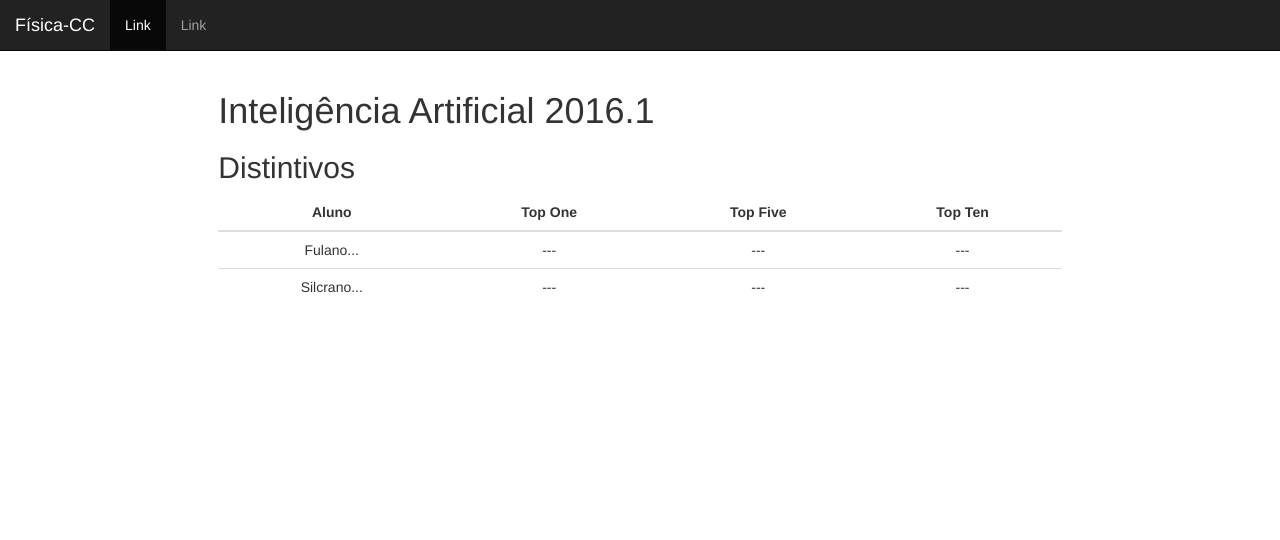
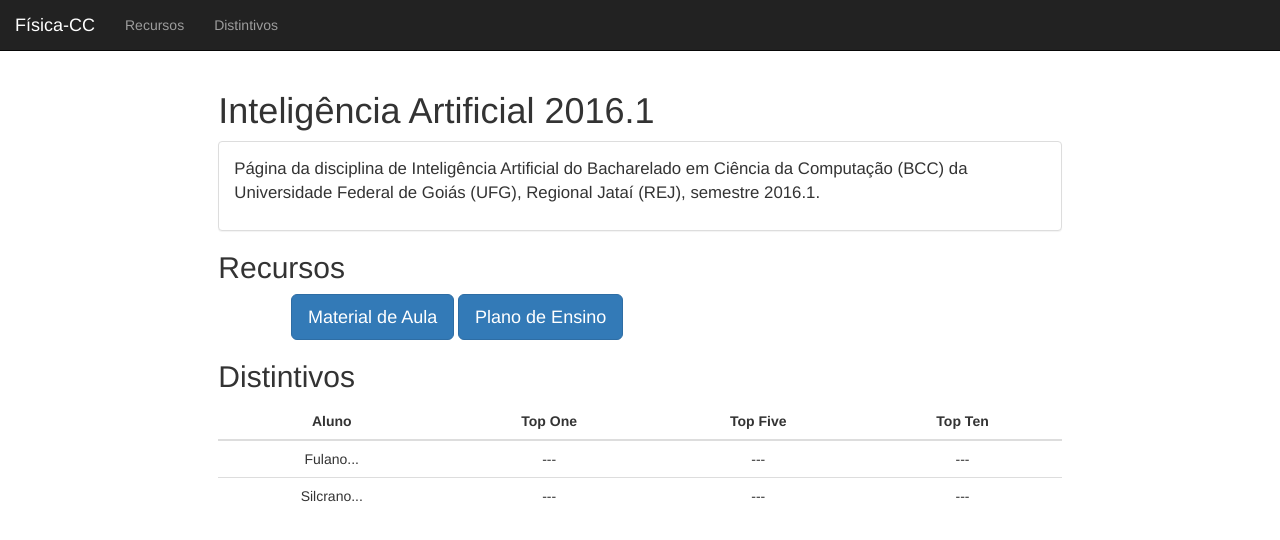
Before and after one commit to bispojr/ia, a plain HTML site: page index.html in a window 1280 px wide. Drawn offline with nearby package versions, Linux system fonts and the light colour scheme.

Commit message:
Pré-aula 2.

```diff
--- a/index.html
+++ b/index.html
@@ -18,7 +18,7 @@
       <script src="https://oss.maxcdn.com/respond/1.4.2/respond.min.js"></script>
     <![endif]-->
   </head>
-  <body>
+  <body style="padding-top: 70px;">
       <div class="row">
           <div class="col-md-12">
               <nav class="navbar navbar-inverse navbar-fixed-top">
@@ -31,14 +31,14 @@
                         <span class="icon-bar"></span>
                         <span class="icon-bar"></span>
                       </button>
-                      <a class="navbar-brand" href="#">Física-CC</a>
+                      <a class="navbar-brand" href="#topo">Física-CC</a>
                     </div>
 
                     <!-- Collect the nav links, forms, and other content for toggling -->
                     <div class="collapse navbar-collapse" id="bs-example-navbar-collapse-1">
                       <ul class="nav navbar-nav">
-                        <li class="active"><a href="#">Link <span class="sr-only">(current)</span></a></li>
-                        <li><a href="#">Link</a></li>
+                        <li><a href="#recursos">Recursos</a></li>
+                        <li><a href="#distintivos">Distintivos</a></li>
                       </ul>
                     </div><!-- /.navbar-collapse -->
                   </div><!-- /.container-fluid -->
@@ -46,12 +46,37 @@
             </div>
         </div>
 
-        <div class="row" style="margin-top: 5em;">
+        <div class="row">
             <div class="col-md-2"></div>
             <div class="col-md-8">
                 <h1>Inteligência Artificial 2016.1</h1>
+                    <a name="topo"></a>
+
+                    <div class="panel panel-default">
+                        <div class="panel-body">
+                            <p style="font-size: 1.2em;">
+                                Página da disciplina de Inteligência Artificial do Bacharelado em Ciência da Computação (BCC) da Universidade Federal de Goiás (UFG), Regional Jataí (REJ), semestre 2016.1.
+                            </p>
+                        </div>
+                    </div>
+
+                <h2 style="padding-top: 40px; margin-top: -40px;">Recursos</h2>
+                    <a name="recursos"></a>
+
+                    <div class="row">
+                        <div class="col-md-1"></div>
+                        <div class="col-md-8">
+                            <a class="btn btn-primary btn-lg" href="https://github.com/bispojr/ia/tree/master/2016.2/aulas">
+                                Material de Aula
+                            </a>
+                            <a class="btn btn-primary btn-lg" href="https://github.com/bispojr/ia/tree/master/2016.2/documentos">
+                                Plano de Ensino
+                            </a>
+                        </div>
+                    </div>
 
                 <h2>Distintivos</h2>
+                    <a name="distintivos"></a>
 
                 <table class="table">
                     <thead>
```
Also changed, not shown: 2016.2/aulas/02/images/aspirador.png (added), 2016.2/aulas/02/images/esquema.png (added), 2016.2/aulas/02/images/goethe.png (added), 2016.2/aulas/02/images/pensamento.png (added), 2016.2/aulas/02/images/tabela.png (added), 2016.2/aulas/02/images/ufgJataiLogo.png (added), 4 other files.
